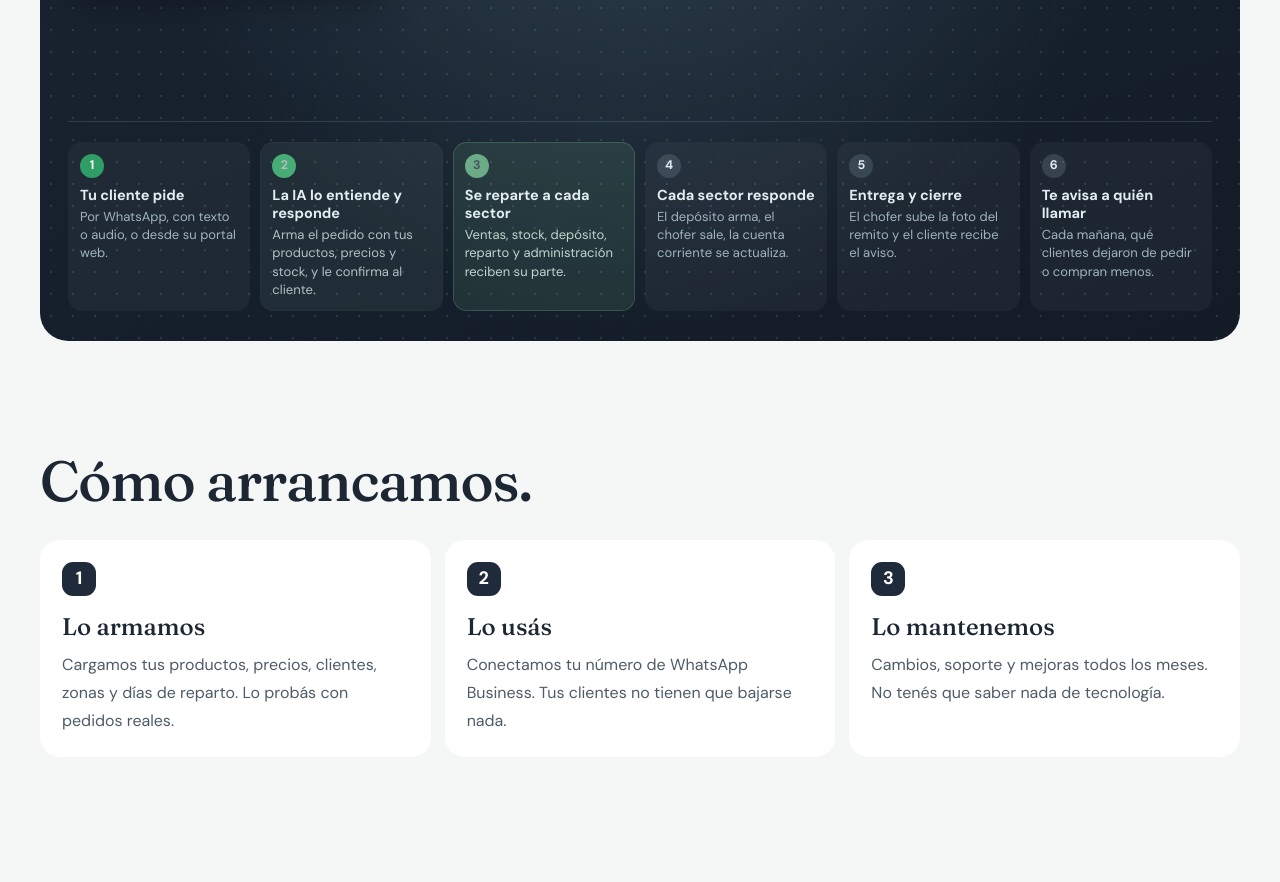
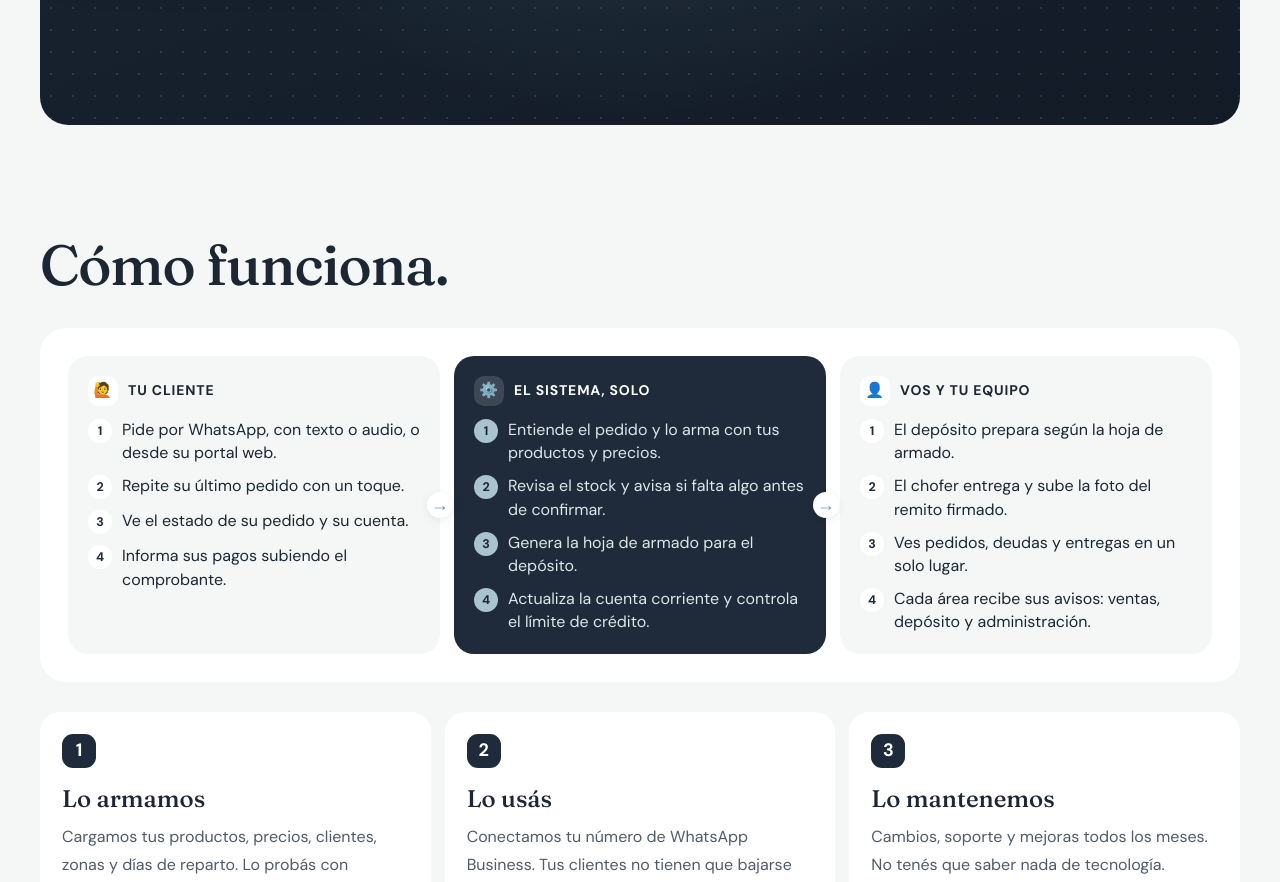
Before and after one commit to juansol2001-crypto/Paginas-web, a plain HTML site: page me-encargo/index.html in a window 1280 px wide. Shown: the part 1140-2022 px from the top of the page. Drawn offline with Linux system fonts and the light colour scheme.

Commit message:
Add files via upload

```diff
--- a/me-encargo/index.html
+++ b/me-encargo/index.html
@@ -343,24 +343,9 @@ footer .wrap{display:flex;justify-content:space-between;gap:16px;flex-wrap:wrap;
 .tn-chat .tn-msg small{color:#6B7C85}
 .tn-bot{align-self:flex-end;max-width:92%;background:#D9F2D0;color:#1C2733;border-radius:14px 4px 14px 14px;padding:8px 11px;font-size:13.5px;line-height:1.4}
 .tn-bot small{display:block;font-size:11.5px;font-weight:700;color:#3E7A4F;margin-bottom:3px}
+.tn-bot.tstep:not(.in){display:none}
 .pl-r{font-size:12px;font-weight:700;color:#1F7A4D;background:#F3FAF5;border-top:1px solid #E1F0E5;padding:5px 10px;opacity:0;transition:opacity .4s}
 .pl-r.in{opacity:1}
-.anchor{display:block;position:relative;top:-90px}
-.tn-call{background:#FFF6E0;color:#1C2733;border-radius:14px;padding:10px 13px;font-size:13.5px;line-height:1.4}
-.tn-call small{display:block;font-size:11.5px;font-weight:700;color:#9A6A00;margin-bottom:3px}
-.tn-call em{font-style:normal;font-weight:700;color:#9A6A00;white-space:nowrap}
-.tr-steps{list-style:none;margin:26px 0 0;padding:20px 0 0;border-top:1px solid rgba(169,196,207,.18);display:grid;grid-template-columns:repeat(6,1fr);gap:10px}
-.tr-steps button{all:unset;box-sizing:border-box;cursor:pointer;display:flex;flex-direction:column;align-items:flex-start;justify-content:flex-start;height:100%;width:100%;padding:12px;border-radius:14px;background:rgba(255,255,255,.04);color:#9FB4BF;transition:background .4s,color .4s,box-shadow .4s}
-.tr-steps button:hover{background:rgba(255,255,255,.08)}
-.tr-steps button:focus-visible{outline:2px solid #A9C4CF;outline-offset:2px}
-.tr-steps em{font-style:normal;display:inline-grid;place-items:center;width:24px;height:24px;border-radius:50%;background:rgba(169,196,207,.18);color:#E1EDF1;font-size:12.5px;font-weight:700;margin-bottom:8px;transition:background .4s,color .4s}
-.tr-steps b{display:block;color:#E1EDF1;font-size:14.5px;line-height:1.25;margin-bottom:4px}
-.tr-steps span{display:block;font-size:13px;line-height:1.4}
-.tr-steps li.done em{background:#2E9E66;color:#fff}
-.tr-steps li.on button{background:rgba(127,209,155,.14);color:#CFE3D6;box-shadow:inset 0 0 0 1px rgba(127,209,155,.45)}
-.tr-steps li.on em{background:#7FD19B;color:#0B141A}
-@media (max-width:1100px){.tr-steps{grid-template-columns:repeat(3,1fr)}}
-@media (max-width:600px){.tr-steps{grid-template-columns:1fr 1fr}}
 .tr-replay{margin-left:12px;font:inherit;font-size:13px;font-weight:700;color:#0B141A;background:#D9F2D0;border:0;border-radius:999px;padding:6px 14px;cursor:pointer;opacity:0;pointer-events:none;transition:opacity .4s}
 .tr-replay.on{opacity:1;pointer-events:auto}
 .tr-replay:hover{background:#C4EAB6}
@@ -558,9 +543,8 @@ td.sw-b{color:#1F7A4D;font-weight:700}
     <div class="hero-btns"><a class="btn" href="#contacto">Quiero verlo con mis productos</a><a class="btn ghost2" href="#como">Cómo funciona</a></div>
   </div>
 
-  <span id="como" class="anchor"></span>
   <section class="system tree" id="sistema" aria-label="Así viaja un pedido por el sistema Me Encargo">
-    <div class="pipe-top"><span class="pipe-tag"><i></i>Cómo funciona: un pedido, todas las planillas al día</span><span class="pipe-case">Kiosco Lucía → Distribuidora de bebidas · ejemplo<button type="button" class="tr-replay" id="trReplay">↻ Ver de nuevo</button></span></div>
+    <div class="pipe-top"><span class="pipe-tag"><i></i>Un pedido, todas las planillas al día</span><span class="pipe-case">Kiosco Lucía → Distribuidora de bebidas · ejemplo<button type="button" class="tr-replay" id="trReplay">↻ Ver de nuevo</button></span></div>
     <div class="tr" id="tr">
       <div class="tr-root">
         <div class="tn-chat">
@@ -573,7 +557,6 @@ td.sw-b{color:#1F7A4D;font-weight:700}
         </div>
         <div class="tn-ia tstep" data-at="1.0"><svg viewBox="0 0 24 24"><path d="M12 3l2 5 5 2-5 2-2 5-2-5-5-2 5-2z"/></svg>La IA lo entiende y lo reparte</div>
         <div class="tn-ped tstep" data-at="2.3" id="trCore"><b>Pedido #3187</b><span>Coca-Cola 2,25 L × 6</span><span>Agua sin gas × 2 <em>(2 para el viernes)</em></span><strong>$ 66.000</strong><i class="tn-st" data-sw="10.2" data-a="En camino" data-b="✓ Entregado"></i></div>
-        <div class="tn-call tstep" data-at="11.2"><small>🔔 Aviso de la mañana</small><b>Almacén Don José</b> no pide hace 16 días. Suele pedir cada 7. <em>Llamalo hoy →</em></div>
       </div>
       <svg class="tr-lines" id="trLines" aria-hidden="true"></svg>
       <div class="tr-leaves">
@@ -585,13 +568,21 @@ td.sw-b{color:#1F7A4D;font-weight:700}
         <div class="pl tstep" data-at="7.0"><div class="pl-h">Avisos al equipo</div><table><tr class="nw warn"><td>Depósito</td><td>Reponer agua sin gas</td></tr><tr class="nw"><td>Ventas</td><td>2 packs pendientes para el viernes</td></tr></table><div class="pl-r" data-r="8.1">✓ Compras: pedido de agua generado</div></div>
       </div>
     </div>
-    <ol class="tr-steps" id="trSteps" aria-label="Cómo funciona, paso a paso"><li data-from="0"><button type="button"><em>1</em><b>Tu cliente pide</b><span>Por WhatsApp, con texto o audio, o desde su portal web.</span></button></li><li data-from="1.0"><button type="button"><em>2</em><b>La IA lo entiende y responde</b><span>Arma el pedido con tus productos, precios y stock, y le confirma al cliente.</span></button></li><li data-from="2.9"><button type="button"><em>3</em><b>Se reparte a cada sector</b><span>Ventas, stock, depósito, reparto y administración reciben su parte.</span></button></li><li data-from="4.0"><button type="button"><em>4</em><b>Cada sector responde</b><span>El depósito arma, el chofer sale, la cuenta corriente se actualiza.</span></button></li><li data-from="8.6"><button type="button"><em>5</em><b>Entrega y cierre</b><span>El chofer sube la foto del remito y el cliente recibe el aviso.</span></button></li><li data-from="11.2"><button type="button"><em>6</em><b>Te avisa a quién llamar</b><span>Cada mañana, qué clientes dejaron de pedir o compran menos.</span></button></li></ol>
   </section>
 </div>
 
 <main class="wrap">
-  <section class="more" id="arranque" aria-labelledby="t-como" style="padding-top:110px">
-    <h2 id="t-como">Cómo arrancamos.</h2>
+  <section class="more" id="como" aria-labelledby="t-como" style="padding-top:110px">
+    <h2 id="t-como">Cómo funciona.</h2>
+    <div class="usos">
+      <div class="upanel on">
+        <div class="ucols">
+          <div class="ucol"><h4><i>🙋</i>Tu cliente</h4><ol><li>Pide por WhatsApp, con texto o audio, o desde su portal web.</li><li>Repite su último pedido con un toque.</li><li>Ve el estado de su pedido y su cuenta.</li><li>Informa sus pagos subiendo el comprobante.</li></ol></div>
+          <div class="ucol sys"><h4><i>⚙️</i>El sistema, solo</h4><ol><li>Entiende el pedido y lo arma con tus productos y precios.</li><li>Revisa el stock y avisa si falta algo antes de confirmar.</li><li>Genera la hoja de armado para el depósito.</li><li>Actualiza la cuenta corriente y controla el límite de crédito.</li></ol></div>
+          <div class="ucol"><h4><i>👤</i>Vos y tu equipo</h4><ol><li>El depósito prepara según la hoja de armado.</li><li>El chofer entrega y sube la foto del remito firmado.</li><li>Ves pedidos, deudas y entregas en un solo lugar.</li><li>Cada área recibe sus avisos: ventas, depósito y administración.</li></ol></div>
+        </div>
+      </div>
+    </div>
     <div class="que">
       <div><em>1</em><b>Lo armamos</b><span>Cargamos tus productos, precios, clientes, zonas y días de reparto. Lo probás con pedidos reales.</span></div>
       <div><em>2</em><b>Lo usás</b><span>Conectamos tu número de WhatsApp Business. Tus clientes no tienen que bajarse nada.</span></div>
@@ -846,17 +837,15 @@ td.sw-b{color:#1F7A4D;font-weight:700}
     function render(){
       steps.forEach(function(s){s.classList.toggle('in',t>=+s.dataset.at)});
       paths.forEach(function(p,i){var at=+leaves[i].dataset.at-.6, k=Math.max(0,Math.min(1,(t-at)/.6));p.style.strokeDashoffset=(1-k)*p.dataset.l});
-      tr.classList.toggle('core-on',t>=2.3);
-      var ai=-1;stp.forEach(function(l,i){if(t>=+l.dataset.from)ai=i});stp.forEach(function(l,i){l.classList.toggle('on',i===ai);l.classList.toggle('done',i<ai)});tr.classList.toggle('done',t>=10.2);
+      tr.classList.toggle('core-on',t>=2.3);tr.classList.toggle('done',t>=10.2);
       sws.forEach(function(e){var b=t>=+e.dataset.sw,v=b?e.dataset.b:e.dataset.a;if(e.textContent!==v){e.textContent=v;e.classList.toggle('sw-b',b)}});
       leaves.forEach(function(l,i){var r=l.querySelector('.pl-r'),on=r&&t>=+r.dataset.r;if(r)r.classList.toggle('in',on);if(paths[i])paths[i].classList.toggle('ok',on)});
     }
-    var END=12.6, SPEED=.6, stp=[].slice.call(document.querySelectorAll('#trSteps li')), rp=document.getElementById('trReplay'), running=false;
+    var END=11.4, SPEED=.6, rp=document.getElementById('trReplay'), running=false;
     function loop(now){var dt=Math.min(.1,(now-last)/1000);last=now;if(vis){t=Math.min(END,t+dt*SPEED);render()}
       if(t<END)requestAnimationFrame(loop);else{running=false;rp.classList.add('on')}}
     function start(){if(running)return;running=true;last=performance.now();requestAnimationFrame(loop)}
     rp.addEventListener('click',function(){t=0;rp.classList.remove('on');render();start()});
-    stp.forEach(function(l){l.querySelector('button').addEventListener('click',function(){t=+l.dataset.from;rp.classList.remove('on');render();if(!reduce)start();else rp.classList.add('on')})});
     if('IntersectionObserver' in window)new IntersectionObserver(function(es){vis=es[0].isIntersecting}).observe(tr);
     var rz;window.addEventListener('resize',function(){clearTimeout(rz);rz=setTimeout(function(){draw();render()},120)});
     if(document.fonts&&document.fonts.ready)document.fonts.ready.then(function(){draw();render()});
```
